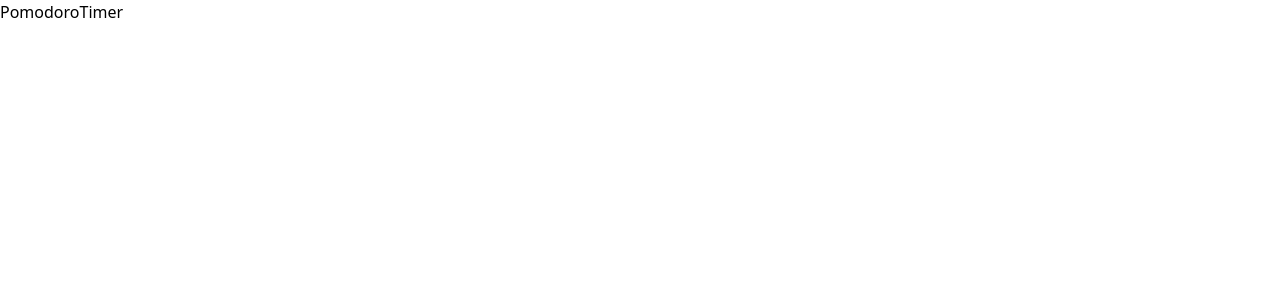
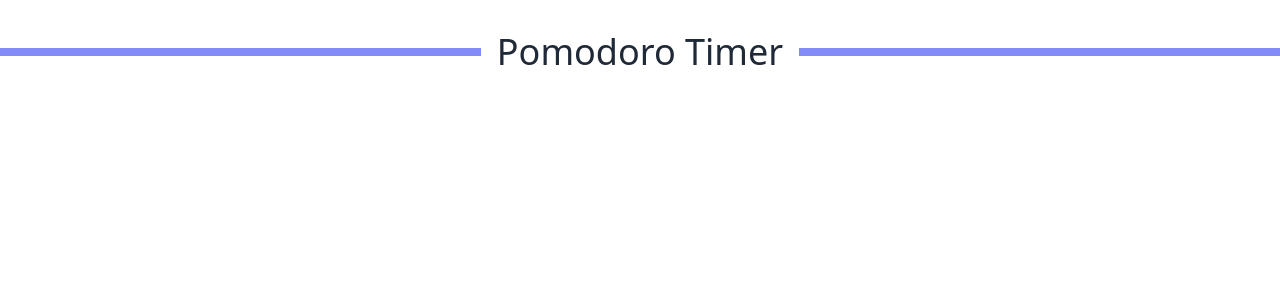
Before and after one commit to Marcelo-G21/Pomodoro-App, a React (Vite) app: page / in a window 1280 px wide. Shown: the top 300 px of the page. Built offline with nearby package versions, Linux system fonts and the light colour scheme.

Commit message:
feat: added h1 and div lines

```diff
--- a/src/PomodoroTimer.jsx
+++ b/src/PomodoroTimer.jsx
@@ -1,9 +1,15 @@
-import React from 'react'
-
 const PomodoroTimer = () => {
   return (
-    <div>PomodoroTimer</div>
-  )
-}
+    <div className="title-container w-full mt-8">
+      <div className="flex items-center justify-center w-full">
+        <div className="flex-grow h-2 bg-indigo-400 md:h-2"></div>
+        <h1 className="text-4xl text-gray-800 mx-4 text-center">
+          Pomodoro Timer
+        </h1>
+        <div className="flex-grow h-2 bg-indigo-400 md:h-2"></div>
+      </div>
+    </div>
+  );
+};
 
-export default PomodoroTimer
+export default PomodoroTimer;
```
